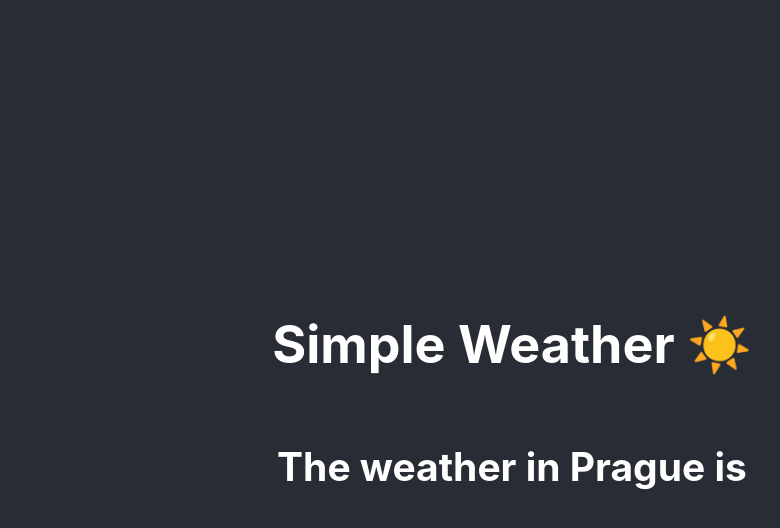
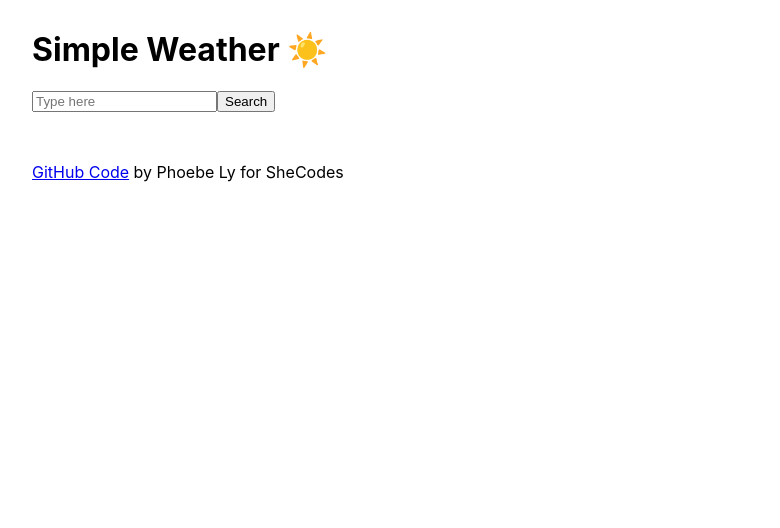
Before and after one commit to pheebely/weatherapp-react, a React (Create React App) app: page / in a window 1280 px wide. Shown: the top 528 px of the page, without its empty margins (128-908 px from the left). Built offline with nearby package versions, Linux system fonts and the light colour scheme; no server answers; the HTML template or start-up script is replaced by a standard one.

Commit message:
Added github link

```diff
--- a/src/App.css
+++ b/src/App.css
@@ -1,5 +1,6 @@
 .App {
-  text-align: center;
+  text-align: left;
+  margin: 30px 160px;
 }
 
 .App-logo {
@@ -36,3 +37,16 @@
     transform: rotate(360deg);
   }
 }
+
+li {
+  list-style-type: none;
+  line-height: 1.5;
+}
+
+.Weather ul {
+  padding-left: 0;
+}
+
+footer {
+  margin-top: 50px;
+}
--- a/src/App.js
+++ b/src/App.js
@@ -4,10 +4,14 @@ import Weather from "./Weather";
 function App() {
   return (
     <div className="App">
-      <header className="App-header">
-        <h1>Simple Weather ☀️</h1>
-        <Weather city="Prague" />
-      </header>
+      <h1>Simple Weather ☀️</h1>
+      <body>
+        <Weather name={""} temperature={""} />
+      </body>
+      <footer>
+        <a href="https://github.com/pheebely/weatherapp-react">GitHub Code</a>{" "}
+        by Phoebe Ly for SheCodes
+      </footer>
     </div>
   );
 }
--- a/src/Weather.js
+++ b/src/Weather.js
@@ -1,14 +1,56 @@
-import React from "react";
+import React, { useState } from "react";
 import axios from "axios";
 
-export default function Weather(props) {
-  function handleResponse(response) {
-    alert(`The weater in ${response.data.name} is ${response.data.main.temp}`);
+export default function Weather() {
+  let [loaded, setLoaded] = useState(false);
+  let [search, setSearch] = useState("");
+  let [weather, setWeather] = useState({});
+
+  function updateSearch(event) {
+    setSearch(event.target.value);
   }
 
-  let apiKey = "ed238469f9b5e9d801834270e65449bc";
-  let apiUrl = `https://api.openweathermap.org/data/2.5/weather?q=${props.city}&appid=${apiKey}&units=metric`;
-  axios.get(apiUrl).then(handleResponse);
+  function getWeather(response) {
+    console.log(response);
+    setLoaded(true);
+    setWeather({
+      temperature: response.data.main.temp,
+      description: response.data.weather[0].description,
+      humidity: response.data.main.humidity,
+      wind: response.data.wind.speed,
+      icon: response.data.weather[0].icon,
+    });
+  }
 
-  return <h2>The weather in {props.city} is</h2>;
+  function showResults(event) {
+    event.preventDefault();
+    let url = `https://api.openweathermap.org/data/2.5/weather?q=${search}&appid=ed238469f9b5e9d801834270e65449bc&units=metric`;
+    axios.get(url).then(getWeather);
+  }
+
+  let form = (
+    <form onSubmit={showResults}>
+      <input type="text" placeholder="Type here" onChange={updateSearch} />
+      <input type="submit" value="Search" />
+    </form>
+  );
+
+  if (loaded) {
+    return (
+      <div className="Weather">
+        {form}
+        <ul>
+          <li>Temperature: {Math.round(weather.temperature)}°C</li>
+          <li>Description: {weather.description}</li>
+          <li>Humidity: {Math.round(weather.humidity)}%</li>
+          <li>Wind: {Math.round(weather.wind)}km/h</li>
+          <li>
+            <img src={`http://openweathermap.org/img/w/${weather.icon}.png`} />
+          </li>
+        </ul>
+      </div>
+    );
+  } else {
+    return form;
+  }
 }
```
